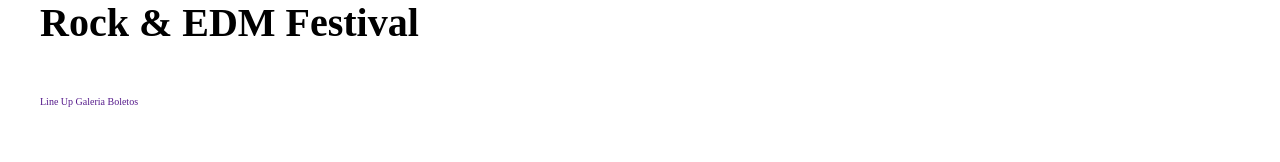
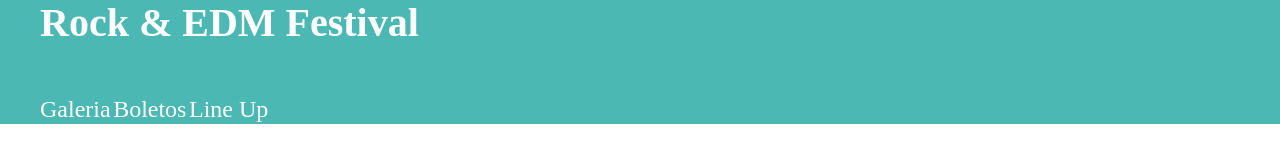
Before and after one commit to diegoe120/proyectoMusica, a website built with Vite: page index.html in a window 1280 px wide. Built offline with nearby package versions, Linux system fonts and the light colour scheme.

Commit message:
version 0.1.3
agregado en SASS de elementos anidados en el header y uso del  &

```diff
--- a/index.html
+++ b/index.html
@@ -16,9 +16,9 @@
       <h1>Rock & EDM Festival</h1>
 
       <nav class="navegacion-principal">
-        <a href="">Line Up</a>
-        <a href="">Galeria</a>
-        <a href="">Boletos</a>
+        <a href="#">Galeria</a>
+        <a href="#">Boletos</a>
+        <a href="#">Line Up</a>
       </nav>
     </div>
   </header>
--- /dev/null
+++ b/scss/base/_mixins.scss
@@ -0,0 +1,7 @@
+
+@mixin heading {
+    text-transform: uppercase;
+    font-size: 2.4rem;
+    color: $negro;
+    letter-spacing: 1px;
+}
--- /dev/null
+++ b/scss/layout/_header.scss
@@ -0,0 +1,17 @@
+
+.header {
+    background-color: $verde;
+    h1 {
+        color: $blanco;
+    }
+}
+
+.navegacion-principal {
+    a{
+        color: $blanco;
+        font-size: 2.4rem;
+        &:hover {
+            color: $amarillo;
+        }
+    }
+}
--- a/scss/style.scss
+++ b/scss/style.scss
@@ -1,4 +1,8 @@
 // Archivos Bases
 @import 'base/variables';
+@import 'base/mixins';
 @import 'base/normailze';
 @import 'base/globales';
+
+// Layouts
+@import 'layout/header';
```
